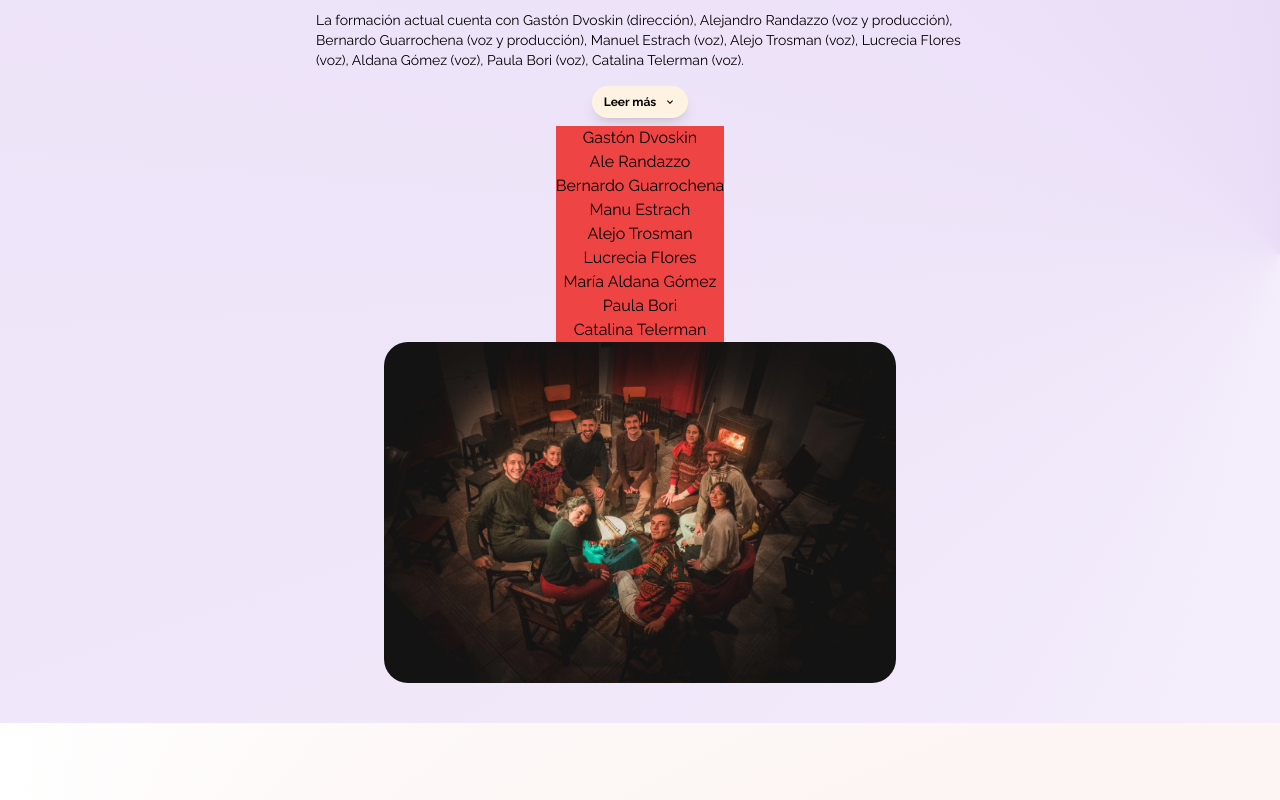
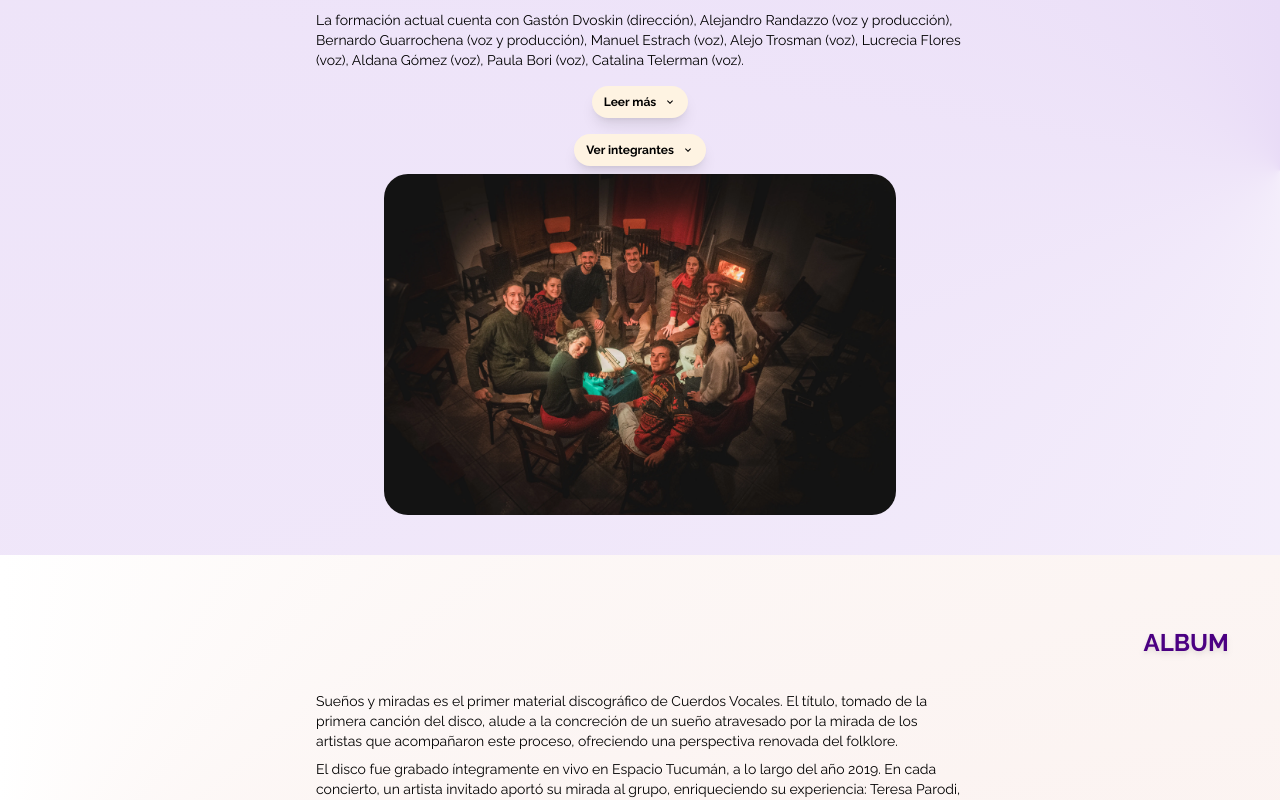
Before and after one commit to gastondvoskin/cuerdos-vocales, a React (Vite) app: page / in a window 1280 px wide. Shown: the part 2364-3164 px from the top of the page. Built offline with nearby package versions, Linux system fonts and the light colour scheme.

Commit message:
Implemented view members button

```diff
--- a/src/sections/WeAre.tsx
+++ b/src/sections/WeAre.tsx
@@ -16,10 +16,17 @@ import {IMember} from "../types"
 const WeAre = () => {
   const [numberOfParagraphs, setNumberOfParagraphs] = useState<number>(2);
   const [renderButton, setRenderButton] = useState<boolean>(true);
+  const [listMembers, setListMembers] = useState<boolean>(false);
+  const [renderListMembersButton, setRenderListMembersButton] = useState<boolean>(true);
 
   const handleViewMore = () => {
     setNumberOfParagraphs(weAreParagraphs.length);
     setRenderButton(false);
+  };
+
+  const handleListMembers = () => {
+    setListMembers(true);
+    setRenderListMembersButton(false);
   };
 
   const [currentMember, setCurrentMember] = useState<null | IMember>(null);
@@ -37,20 +44,29 @@ const WeAre = () => {
           Icon={MdExpandMore}
         />
       )}
-      <div className="flex flex-col bg-red-500">
+      {renderListMembersButton && (
+        <Button
+          text="Ver integrantes"
+          textColor="myPurple-100"
+          onClick={() => handleListMembers()}
+          Icon={MdExpandMore}
+        />
+      )}
 
+      {listMembers && (
+        <div className="flex flex-col bg-blue-500">
           {
             Object.entries(members).map((member) => {
               const memberValue = member[1];
               const memberName = memberValue.name;
               return (
-              // <p>a</p>
-              <button onClick={() => setCurrentMember(memberValue)}>{memberName}</button>
+                <button className="bg-green-400" onClick={() => setCurrentMember(memberValue)}>{memberName}</button>
               )
             })
           }
 
         </div>
+      )}
       {currentMember && <MemberCard member={currentMember} setCurrentMember={setCurrentMember}/>}
       <ImageComponent
         src={circular2}
```
Lines whose indentation alone changed are shown as unchanged.
